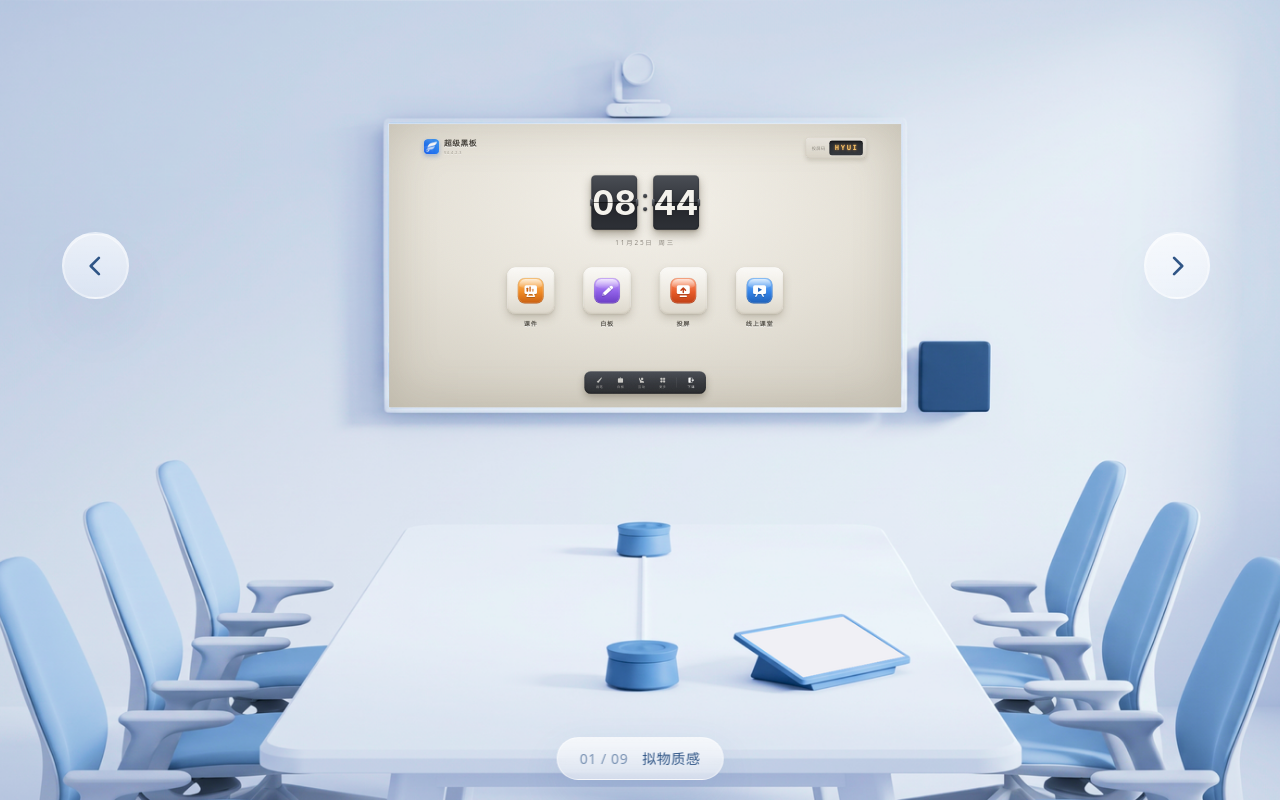
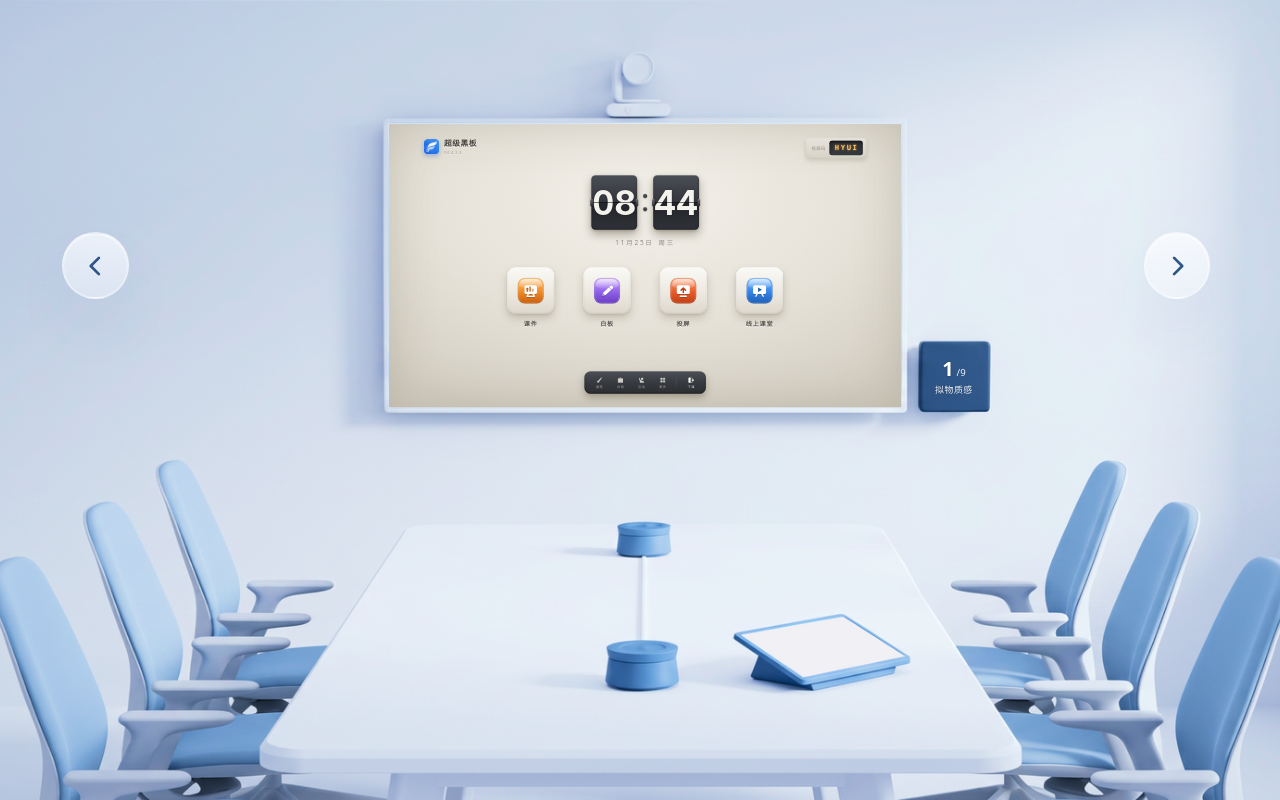
Before and after one commit to xuasky666-a11y/sbb-demo, a React (Vite) app: page / in a window 1280 px wide. Built offline with nearby package versions, Linux system fonts and the light colour scheme.

Commit message:
feat: 删场景底部气泡，风格指示按设计图还原到黑板右侧蓝色墙牌（大序号+/N+风格名·白字）

```diff
--- a/src/App.tsx
+++ b/src/App.tsx
@@ -7,6 +7,8 @@ const N = STYLES.length
 
 /* 场景背景透明"白板洞"实测边界（1920×1080 设计坐标） */
 const HOLE = { x: 621.3, y: 167.5, w: 691.3, h: 382.5 }
+/* 黑板右侧蓝色墙牌实测边界（风格指示载体） */
+const BADGE = { x: 1335, y: 461.3, w: 97.5, h: 95 }
 
 const ExpandIcon = ({ size = 16 }: { size?: number }) => (
   <svg width={size} height={size} viewBox="0 0 24 24" fill="none" stroke="currentColor" strokeWidth={2} strokeLinecap="round" strokeLinejoin="round" aria-hidden>
@@ -100,9 +102,17 @@ function App() {
       {/* 教室场景：背景填充顶对齐 + Figma 规格玻璃切换按钮 */}
       <div className="scene-frame" style={{ transform: `translate(${cox}px, 0px) scale(${cover})` }}>
         <img className="scene-bg" src="/classroom-bg.png" alt="智慧教室场景" />
+        {/* 风格指示：蓝色墙牌上的 序号/总数 + 风格名 */}
+        <div className="scene-badge" style={{ left: BADGE.x, top: BADGE.y, width: BADGE.w, height: BADGE.h }}>
+          <div className="row">
+            <span className="idx">{index + 1}</span>
+            <span className="total">/{N}</span>
+          </div>
+          <div className="name">{style.name}</div>
+        </div>
       </div>
 
-      {/* 场景控件（屏幕空间）：翻页按钮恒在画面内 + 底部风格指示 */}
+      {/* 场景控件（屏幕空间）：翻页按钮恒在画面内 */}
       <div className="scene-ui">
         <button
           className="glass-nav"
@@ -122,10 +132,6 @@ function App() {
         >
           <Icon name="chevron-right" size={navSize * 0.42} strokeWidth={2.3} />
         </button>
-        <div className="scene-pill">
-          <span className="num">{String(index + 1).padStart(2, '0')} / {String(N).padStart(2, '0')}</span>
-          <span>{style.name}</span>
-        </div>
       </div>
 
       {/* 黑板舞台：场景内嵌于白板洞，点击后 zoom 全屏 */}
--- a/src/scene.css
+++ b/src/scene.css
@@ -71,29 +71,45 @@
 }
 .glass-nav:active { transform: scale(0.95); }
 
-/* 场景底部风格指示（屏幕空间，恒在画面内） */
-.scene-pill {
+/* 风格指示：还原到黑板右侧蓝色墙牌上（白字·大序号+/N+名称） */
+.scene-badge {
   position: absolute;
-  left: 50%;
-  bottom: 20px;
-  transform: translateX(-50%);
   display: flex;
+  flex-direction: column;
   align-items: center;
-  gap: 14px;
-  padding: 10px 22px;
-  border-radius: 999px;
-  font-size: 14px;
-  letter-spacing: 0.04em;
-  color: #2f5586;
-  background: linear-gradient(180deg, rgba(255, 255, 255, 0.72), rgba(255, 255, 255, 0.46));
-  border: 1px solid rgba(255, 255, 255, 0.5);
-  box-shadow: 0 16px 40px rgba(43, 92, 153, 0.1);
-  backdrop-filter: blur(14px);
-  -webkit-backdrop-filter: blur(14px);
+  justify-content: center;
+  gap: 7px;
+  color: #fff;
+  pointer-events: none;
+  user-select: none;
+  transition: opacity 0.35s var(--ease-out-soft);
+}
+.mode-board .scene-badge { opacity: 0; }
+.scene-badge .row {
+  display: flex;
+  align-items: baseline;
+  gap: 4px;
+  line-height: 1;
+}
+.scene-badge .idx {
+  font-size: 27px;
+  font-weight: 700;
+  font-variant-numeric: tabular-nums;
+  text-shadow: 0 1px 3px rgba(0, 0, 0, 0.28);
+}
+.scene-badge .total {
+  font-size: 13px;
+  font-weight: 500;
+  opacity: 0.92;
+  font-variant-numeric: tabular-nums;
+}
+.scene-badge .name {
+  font-size: 12px;
+  letter-spacing: 0.06em;
+  opacity: 0.95;
   white-space: nowrap;
-  user-select: none;
+  text-shadow: 0 1px 3px rgba(0, 0, 0, 0.28);
 }
-.scene-pill .num { opacity: 0.6; font-variant-numeric: tabular-nums; }
 
 /* 黑板舞台层：场景内嵌于白板洞 ↔ 全屏，transform 平滑 zoom */
 .board-layer {
```
Also changed, not shown: shots/v5-badge.png (added).
